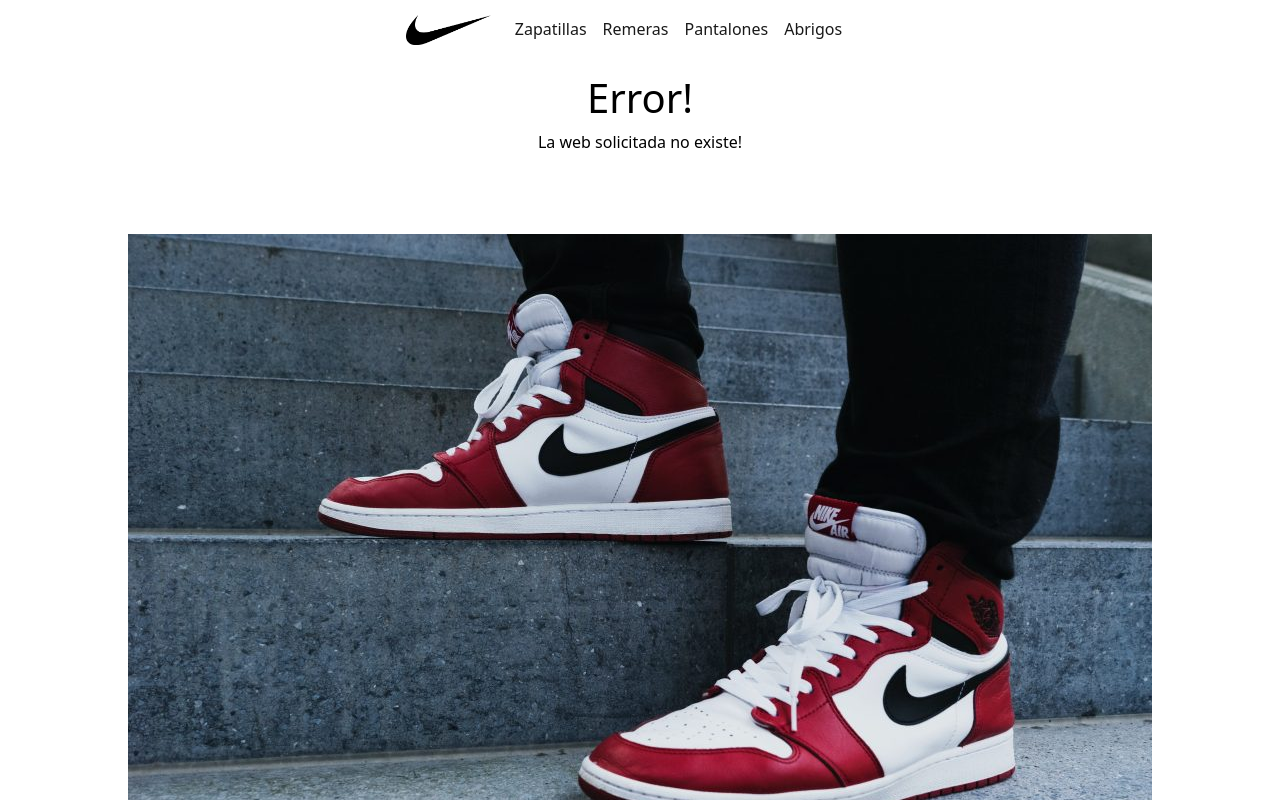
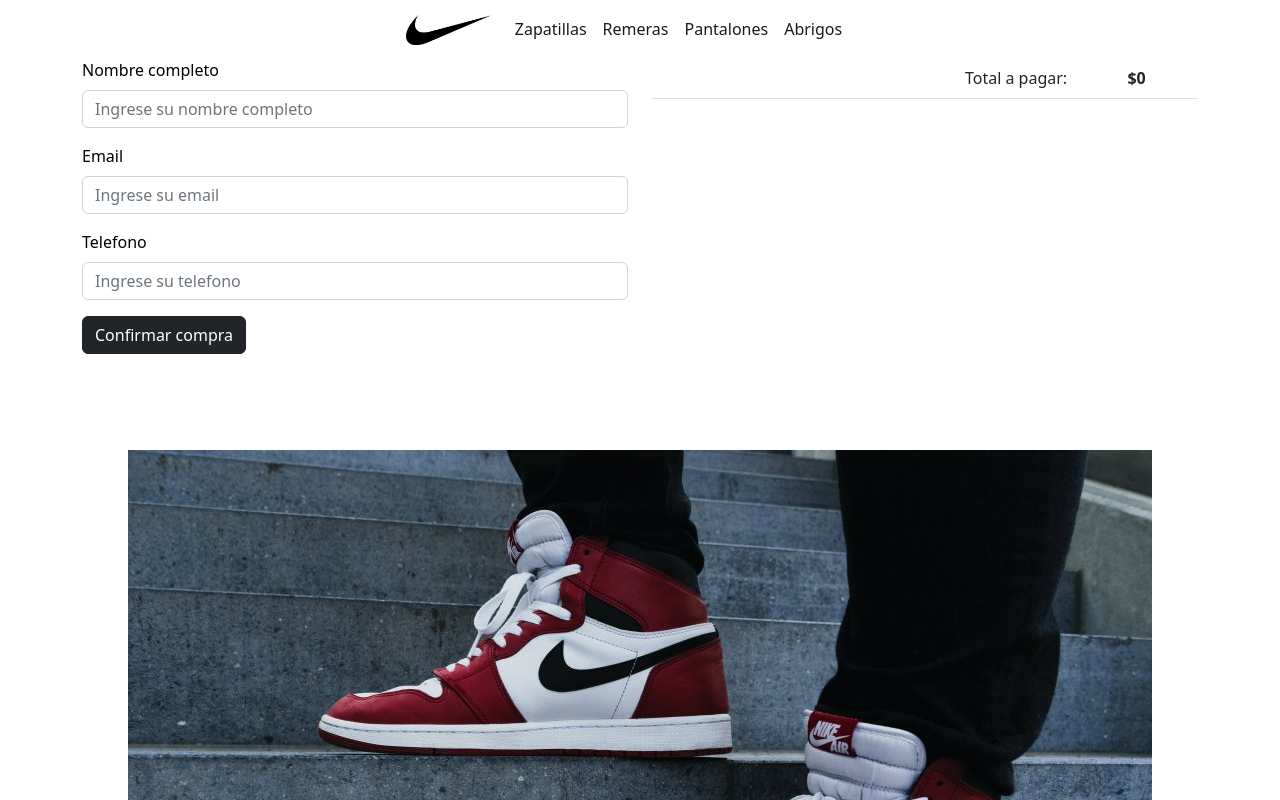
Before and after one commit to JoanCadaveira/PreEntregaReactJsCadaveira, a React (Create React App) app in the folder ecommerce/: page /checkout in a window 1280 px wide. Shown: the top 800 px of the page. Built offline with nearby package versions, Linux system fonts and the light colour scheme.

Commit message:
se realizo finalizador de compra

```diff
--- a/ecommerce/src/App.js
+++ b/ecommerce/src/App.js
@@ -8,6 +8,7 @@
 import Error404 from "./components/Error404";
 import CartContextProvider from "./components/context/CartContext";
 import Cart from "./components/Cart";
+import CheckOut from "./components/CheckOut";
 
 function App() {
   return (
@@ -20,6 +21,7 @@
             <Route path={"/category/:id"} element={<ItemListContainer />} />
             <Route path={"/item/:id"} element={<ItemDetailContainer />} />
             <Route path={"/cart"} element={<Cart />} />
+            <Route path={"/checkout"} element={<CheckOut />} />
             <Route path={"*"} element={<Error404 />} />
           </Routes>
           <Publicidad />
--- a/ecommerce/src/components/Cart.jsx
+++ b/ecommerce/src/components/Cart.jsx
@@ -55,7 +55,8 @@
                                 <td colSpan={2}>&nbsp;</td>
                                 <td className="text-center">Suma total = </td>
                                 <td className="text-center"><b>${sumTotal()}</b></td>
-                                <td>&nbsp;</td>
+                                <td className="text-end"><Link to={"/checkout"} className="btn fondoCart"
+                                title="Finalizar compra">Finalizar compra</Link></td>
                             </tr>
                         </tbody>
                     </table>
--- /dev/null
+++ b/ecommerce/src/components/CheckOut.jsx
@@ -0,0 +1,81 @@
+import React, { useState, useContext } from "react";
+import { CartContext } from "./context/CartContext";
+import { addDoc, collection, getFirestore } from "firebase/firestore";
+
+const CheckOut = () => {
+    const {cart, clear, sumTotal} = useContext(CartContext);
+    const [nombre, setNombre] = useState("");
+    const [email, setEmail] = useState("");
+    const [telefono, setTelefono] = useState("");
+    const [orderId, setOrderId] = useState("");
+
+    const generarOrden = () => {
+        const order = {
+            buyer: {name:nombre, email:email, phone:telefono},
+            items: cart.map(item => ({id:item.id, title:item.nombre, price:item.precio, quantity:item.quantity, price_total:item.quantity * item.precio})),
+            total: sumTotal()
+        };
+
+        //Grabar objeto en Firestore
+        const db = getFirestore();
+        const ordersCollection = collection(db, "orders");
+        addDoc(ordersCollection, order).then((snapShot) => {
+            setOrderId(snapShot.id);
+            clear();
+        });
+    }
+
+    return(
+        <div className="container">
+            <div className="row">
+                <div className="col mb-5">
+                    <form>
+                        <div className="mb-3">
+                            <label for="nombre" className="form-label">Nombre completo</label>
+                            <input type="text" className="form-control" placeholder="Ingrese su nombre completo" id="nombre" onInput={(e) => {setNombre(e.target.value)}}/>
+                        </div>
+                        <div className="mb-3">
+                            <label for="email" className="form-label">Email</label>
+                            <input type="text" className="form-control" placeholder="Ingrese su email" id="email" onInput={(e) => {setEmail(e.target.value)}}/>
+                        </div>
+                        <div className="mb-3">
+                            <label for="telefono" className="form-label">Telefono</label>
+                            <input type="text" className="form-control" placeholder="Ingrese su telefono" id="telefono" onInput={(e) => {setTelefono(e.target.value)}}/>
+                        </div>
+                        <button type="button" className="btn btn-primary btn-dark" onClick={generarOrden}>Confirmar compra</button>
+                    </form>
+                </div>
+                <div className="col">
+                    <table className="table">
+                        <tbody>
+                            {cart.map(item => (
+                                <tr key={item.id}>
+                                    <td className="text-center"><img src={item.imagen} alt={item.nombre}
+                                    width={50}/></td>
+                                    <td className="text-center align-middle">{item.nombre}</td>
+                                    <td className="text-center align-middle">{item.quantity}</td>
+                                    <td className="text-center align-middle">{item.quantity * item.precio}</td>
+                                </tr>
+                            ))}
+                            <tr>
+                                <td colSpan={3} className="text-end">Total a pagar:</td>
+                                <td className="text-center"><b>${sumTotal()}</b></td>
+                            </tr>
+                        </tbody>
+                    </table>
+                </div>
+            </div>
+            <div className="row">
+                <div className="col">
+                    {orderId ?
+                    <div className="alert alert-dark" role="alert">
+                        <h1 className="text-center">Gracias por su compra!</h1>
+                        <p className="text-center">Su orden de pedido es: {orderId}</p>
+                    </div> : ""}
+                </div>
+            </div>
+        </div>
+    )
+}
+
+export default CheckOut;
--- a/ecommerce/src/index.css
+++ b/ecommerce/src/index.css
@@ -29,6 +29,7 @@
   width: 100px;
 }
 
+
 .footer {
   color: white;
   background-color: rgba(146, 145, 145, 0.63);
```
